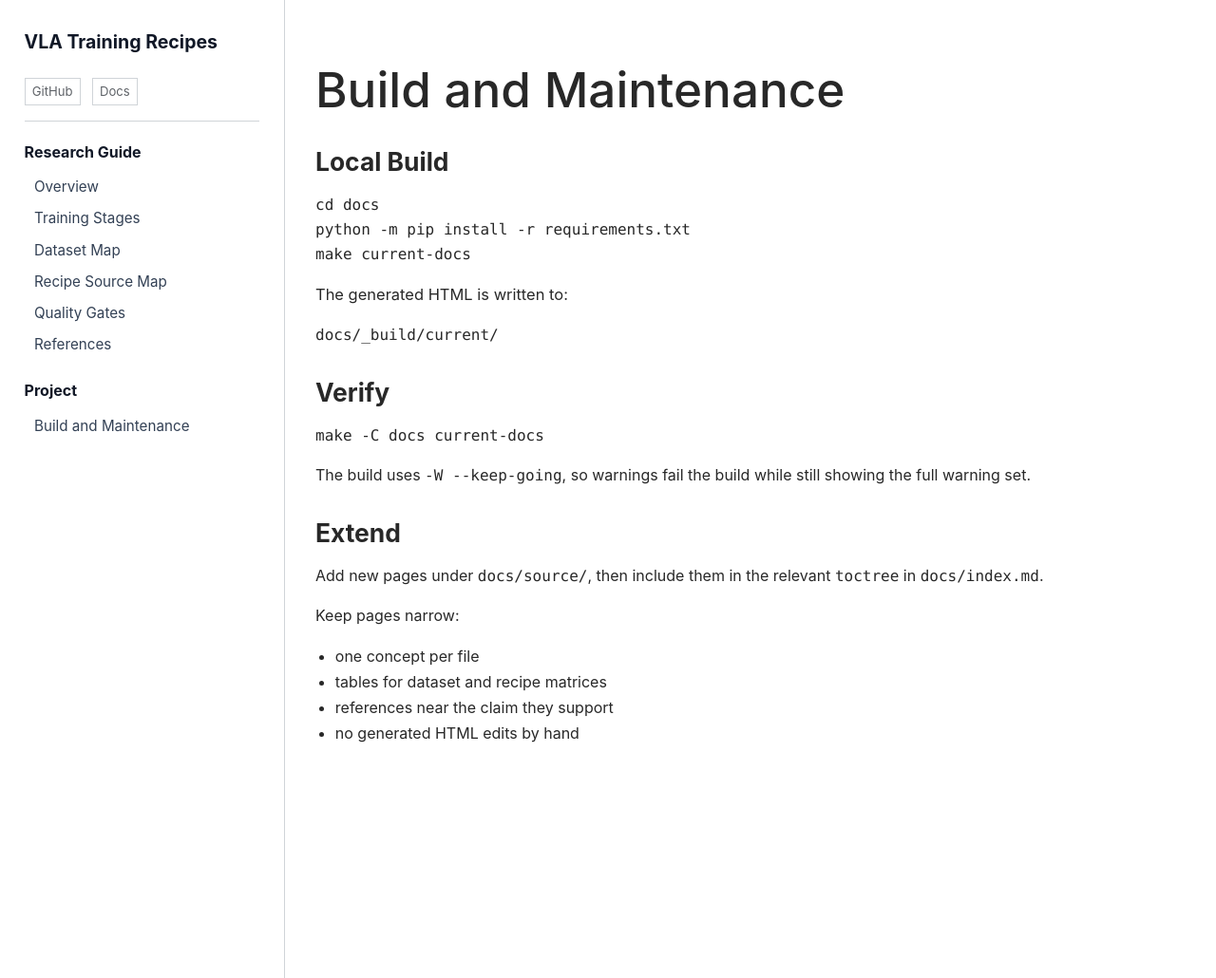
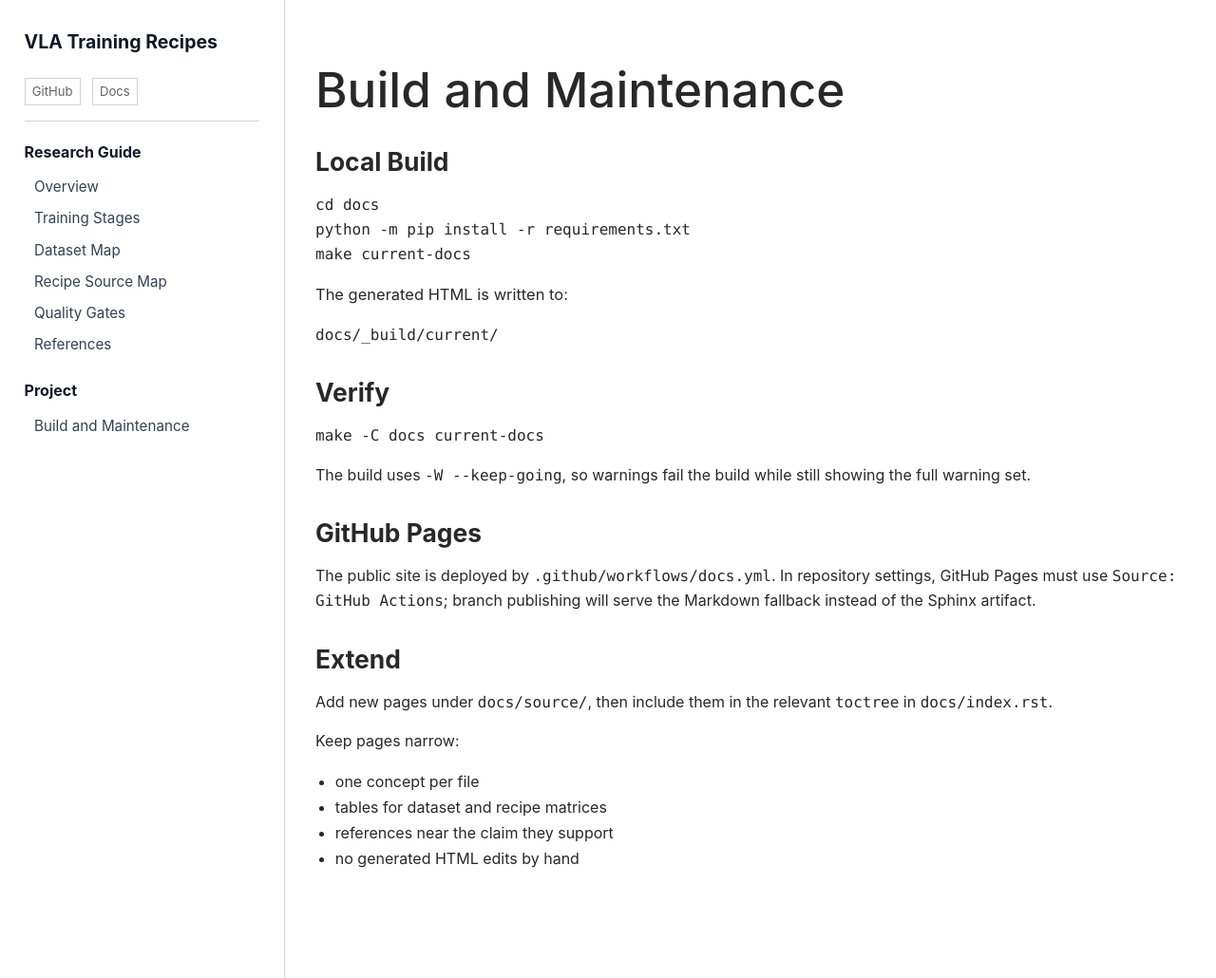
Before and after one commit to nv-sachdevkartik/pretraining-recipes, a Jekyll site: the page built from docs/source/build.md, in a window 1280 px wide and 1030 px high. Shown: the whole window at 95% size. Built offline with Jekyll 4.4.1, drawn with Linux system fonts in a browser that asks for light colours; our own code applies the rules of GitHub Pages for plain Markdown files.

Commit message:
Clarify Pages workflow deployment

```diff
--- a/docs/source/build.md
+++ b/docs/source/build.md
@@ -23,10 +23,16 @@ make -C docs current-docs
 The build uses `-W --keep-going`, so warnings fail the build while still
 showing the full warning set.
 
+## GitHub Pages
+
+The public site is deployed by `.github/workflows/docs.yml`. In repository
+settings, GitHub Pages must use `Source: GitHub Actions`; branch publishing will
+serve the Markdown fallback instead of the Sphinx artifact.
+
 ## Extend
 
 Add new pages under `docs/source/`, then include them in the relevant
-`toctree` in `docs/index.md`.
+`toctree` in `docs/index.rst`.
 
 Keep pages narrow:
 
```
Also changed, not shown: .github/workflows/docs.yml.
